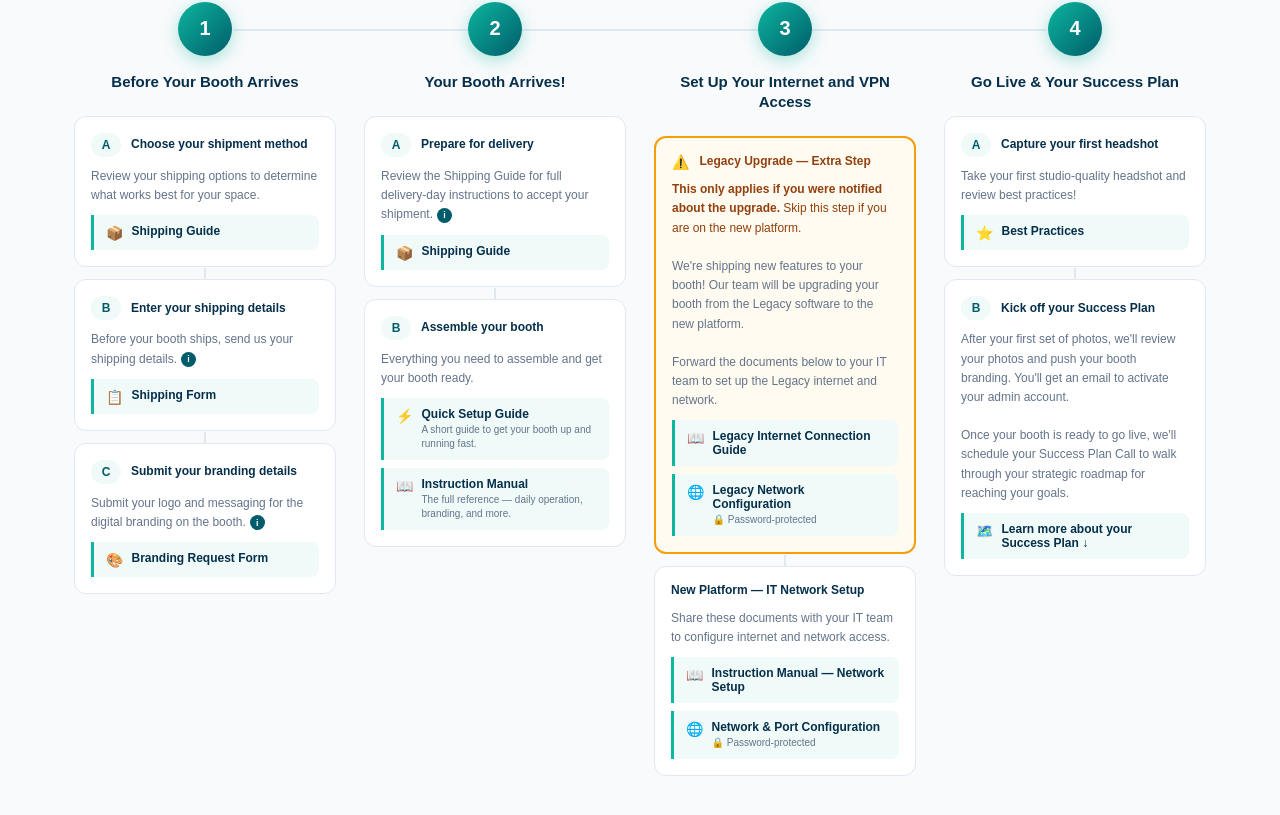
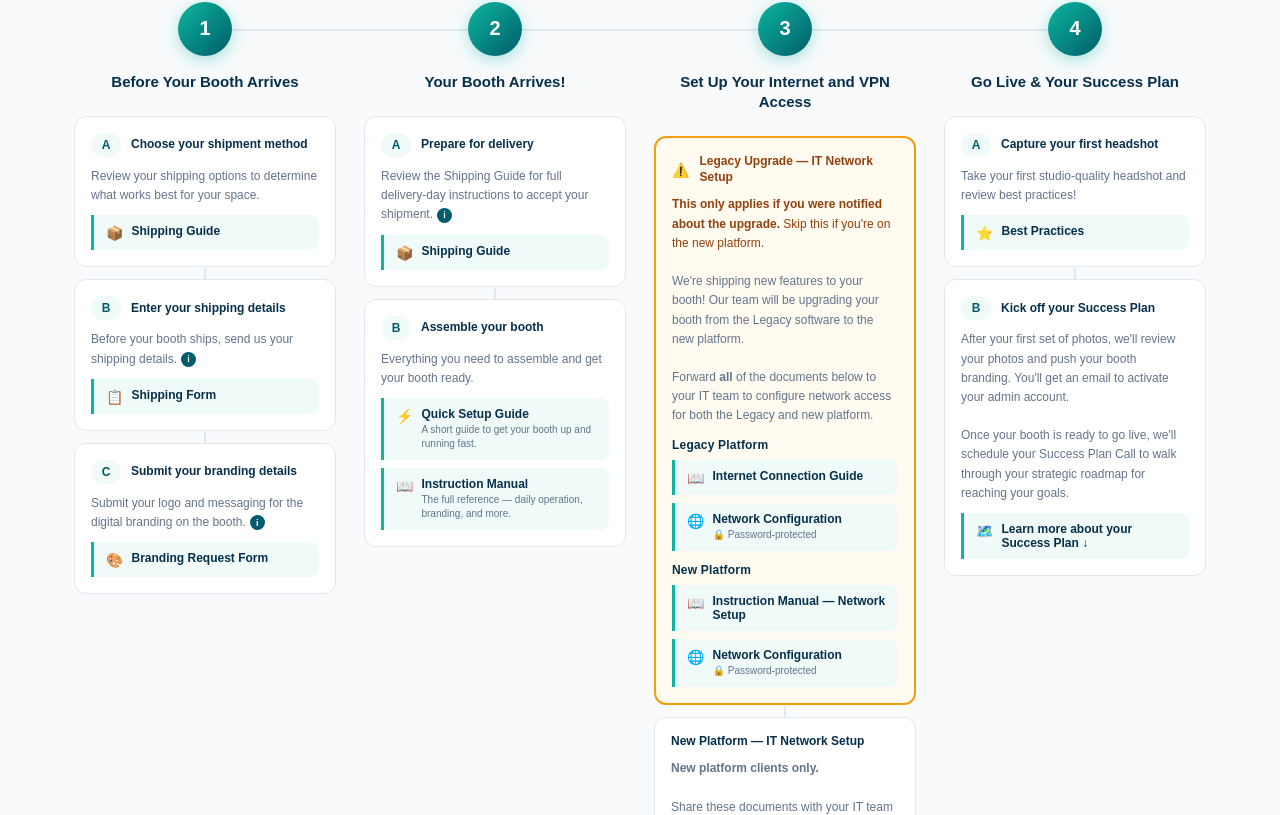
Before and after one commit to celine-irisbooth/onboarding-page, a React (Vite) app: page / in a window 1280 px wide. Shown: the part 1365-2180 px from the top of the page. Built offline with nearby package versions, Linux system fonts and the light colour scheme; a web font is replaced by a local one.

Commit message:
Restructure Legacy card: group resources by platform, update copy

```diff
--- a/src/components/Timeline/TimelineStep/TimelineStep.jsx
+++ b/src/components/Timeline/TimelineStep/TimelineStep.jsx
@@ -14,7 +14,7 @@ function ResourceLink({ icon, label, desc, href, external }) {
   );
 }
 
-function SubCard({ subNum, title, desc, tooltip, resources, warning }) {
+function SubCard({ subNum, title, desc, tooltip, resources, resourceGroups, warning }) {
   return (
     <div className={`timeline-step__sub-card${warning ? ' timeline-step__sub-card--warning' : ''}`}>
       <div className="timeline-step__sub-card-header">
@@ -40,6 +40,16 @@ function SubCard({ subNum, title, desc, tooltip, resources, warning }) {
           {tooltip && <Tooltip text={tooltip} />}
         </p>
       )}
+      {resourceGroups && resourceGroups.map((group) => (
+        <div key={group.heading} className="timeline-step__resource-group">
+          <div className="timeline-step__resource-group-heading">{group.heading}</div>
+          <div className="timeline-step__resources">
+            {group.resources.map((res) => (
+              <ResourceLink key={res.label} {...res} />
+            ))}
+          </div>
+        </div>
+      ))}
       {resources && (
         <div className="timeline-step__resources">
           {resources.map((res) => (
--- a/src/components/Timeline/TimelineStep/TimelineStep.scss
+++ b/src/components/Timeline/TimelineStep/TimelineStep.scss
@@ -163,6 +163,18 @@
     gap: 8px;
   }
 
+  &__resource-group {
+    margin-top: 12px;
+
+    &-heading {
+      font-size: 12px;
+      font-weight: 700;
+      color: $navy;
+      letter-spacing: 0.2px;
+      margin-bottom: 8px;
+    }
+  }
+
   &__divider {
     margin: 14px 0 10px;
     border-top: 1px dashed $border;
--- a/src/data/steps.js
+++ b/src/data/steps.js
@@ -95,18 +95,21 @@ export const steps = [
     subCards: [
       {
         warning: true,
-        title: 'Legacy Upgrade — Extra Step',
-        desc: '<span class="warning-qualifier"><strong>This only applies if you were notified about the upgrade.</strong> Skip this step if you are on the new platform.</span>\n\nWe\'re shipping new features to your booth! Our team will be upgrading your booth from the Legacy software to the new platform.\n\nForward the documents below to your IT team to set up the Legacy internet and network.',
+        title: 'Legacy Upgrade — IT Network Setup',
+        desc: '<span class="warning-qualifier"><strong>This only applies if you were notified about the upgrade.</strong> Skip this if you\'re on the new platform.</span>\n\nWe\'re shipping new features to your booth! Our team will be upgrading your booth from the Legacy software to the new platform.\n\nForward <strong>all</strong> of the documents below to your IT team to configure network access for both the Legacy and new platform.',
+        resourceGroups: [
+          {
+            heading: 'Legacy Platform',
             resources: [
               {
                 icon: '📖',
-            label: 'Legacy Internet Connection Guide',
+                label: 'Internet Connection Guide',
                 href: 'https://docs.google.com/presentation/d/1T4fuOjzdeFKReElF7NDdoze2AxQanrEu/edit',
                 external: true,
               },
               {
                 icon: '🌐',
-            label: 'Legacy Network Configuration',
+                label: 'Network Configuration',
                 desc: '🔒 Password-protected',
                 href: 'https://drive.google.com/file/d/1UY9uo7BebLpWIRJlUxbdf2mV521dPH7t/view?usp=drive_link',
                 external: true,
@@ -114,8 +117,7 @@ export const steps = [
             ],
           },
           {
-        title: 'New Platform — IT Network Setup',
-        desc: 'Share these documents with your IT team to configure internet and network access.',
+            heading: 'New Platform',
             resources: [
               {
                 icon: '📖',
@@ -125,7 +127,28 @@ export const steps = [
               },
               {
                 icon: '🌐',
-            label: 'Network & Port Configuration',
+                label: 'Network Configuration',
+                desc: '🔒 Password-protected',
+                href: 'https://drive.google.com/file/d/14b9et-qlWCVEPFZofDTyoJiHlaqTaMIk/view?usp=sharing',
+                external: true,
+              },
+            ],
+          },
+        ],
+      },
+      {
+        title: 'New Platform — IT Network Setup',
+        desc: '<strong>New platform clients only.</strong>\n\nShare these documents with your IT team to configure internet and network access.',
+        resources: [
+          {
+            icon: '📖',
+            label: 'Instruction Manual — Network Setup',
+            href: 'https://docs.google.com/presentation/d/1tP6dfkR2k0Ido5oTaHWWeDS_TLZ2Qwb-/edit?slide=id.p9#slide=id.p9',
+            external: true,
+          },
+          {
+            icon: '🌐',
+            label: 'Network Configuration',
             desc: '🔒 Password-protected',
             href: 'https://drive.google.com/file/d/14b9et-qlWCVEPFZofDTyoJiHlaqTaMIk/view?usp=sharing',
             external: true,
```
Lines whose indentation alone changed are shown as unchanged.
